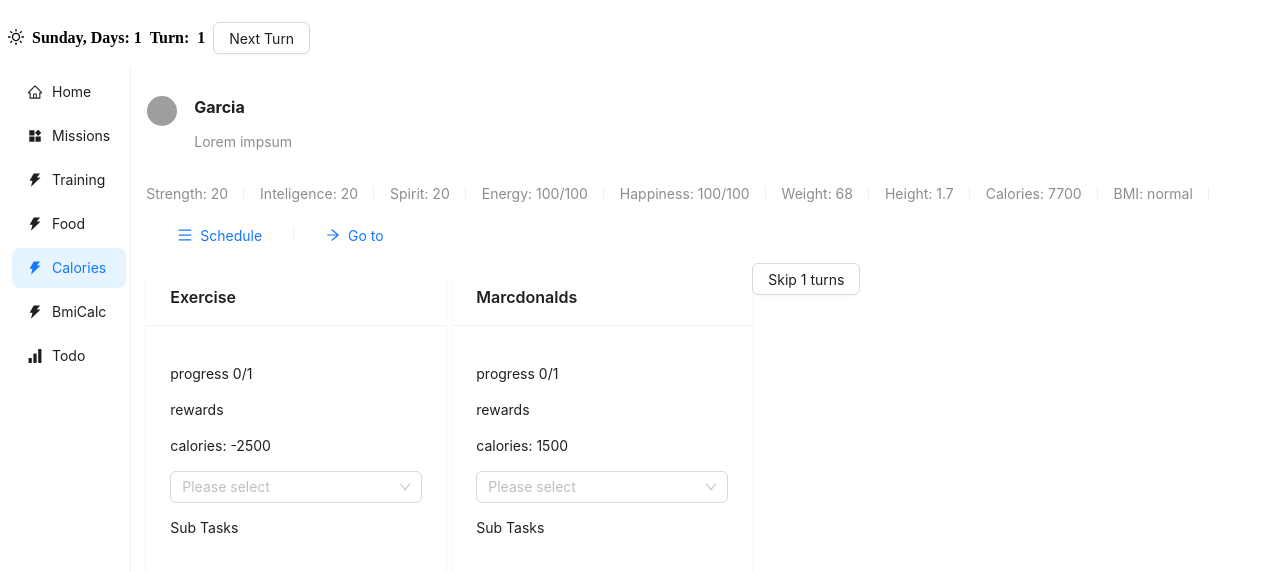
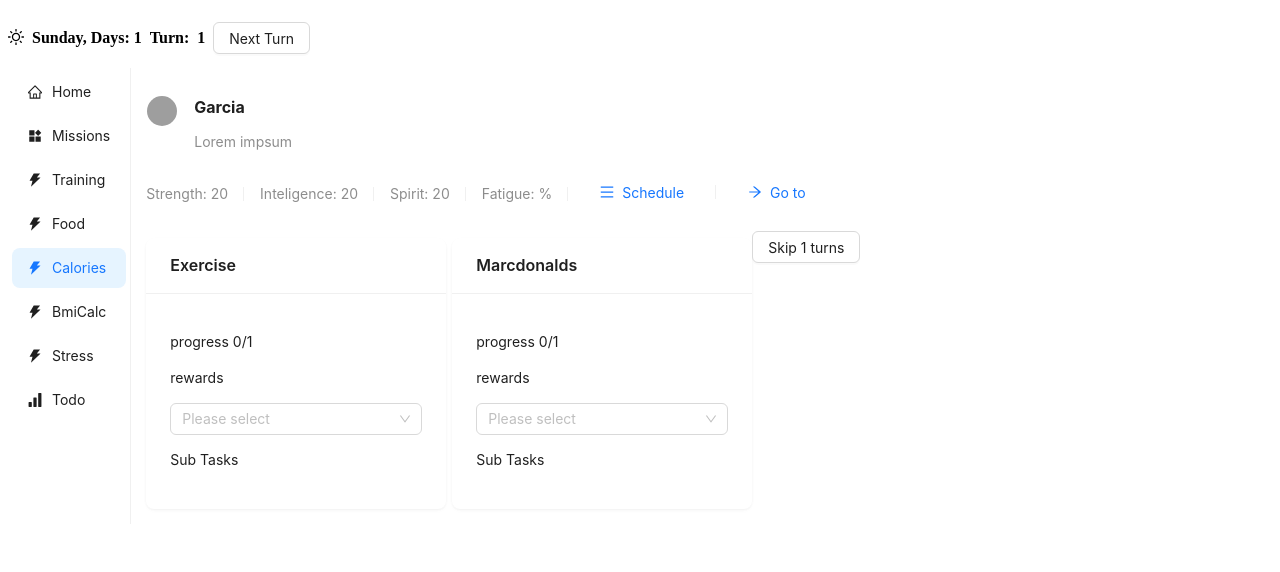
Before and after one commit to Bochi-dev/sosrebuid-reactviteantd, a React (Vite) app: page /Calories in a window 1280 px wide. Shown: the top 572 px of the page. Built offline with nearby package versions, Linux system fonts and the light colour scheme; grey boxes are pictures that could not be loaded.

Commit message:
Halve way through the fatigue feature

```diff
--- a/src/App.jsx
+++ b/src/App.jsx
@@ -8,7 +8,13 @@ SignalFilled,} from "@ant-design/icons"
 import { useState } from 'react'
 import { IconText } from "./components"
 import { Route, Routes, useNavigate, useLocation } from "react-router-dom"
-import { Main, Missions, Todo, Training, Calories, BmiCalc } from "./pages"
+import { Main,
+Missions,
+Todo,
+Training,
+Calories,
+BmiCalc,
+Stress } from "./pages"
 const daysOfWeek = ["Sunday","Monday","Tuesday","Wednesday","Thursday","Friday","Saturday"]
 
 
@@ -290,7 +296,9 @@ function SideMenu() {
             {label: "Food", key:"/Food", icon: <ThunderboltFilled/>},
             {label: "Calories", key:"/Calories", icon: <ThunderboltFilled/>},
             {label: "BmiCalc", key:"/BmiCalc", icon: <ThunderboltFilled/>},
+            {label: "Stress", key:"/Stress", icon: <ThunderboltFilled/>},
             {label: "Todo", key:"/Todo", icon: <SignalFilled/>},
+
 
         ]}>
 
@@ -349,6 +357,10 @@ function Content(operations) {
                 element={<BmiCalc/>}
             />
             <Route
+                path="/Stress"
+                element={<Stress operations={operations} />}
+            />
+            <Route
                 path="/Todo"
                 element={<Todo/>}
             />
--- a/src/components/MissionCard/MissionCard.jsx
+++ b/src/components/MissionCard/MissionCard.jsx
@@ -29,7 +29,7 @@ export function MissionCard ({missions, setMisssions, operations, timeOperations
 
             <p>rewards</p>
             {mission.reward.map((reward, index) => {
-              return <p key={index}>{reward.type}: {reward.amount}</p>
+              return <p key={index}>{reward.label}</p>
 
             })}
 
--- a/src/components/Recruits/Recruits.jsx
+++ b/src/components/Recruits/Recruits.jsx
@@ -19,7 +19,7 @@ const IcontButton = ({icon, text, action}) => (
     </Space>
 )
 
-export function Recruits({recruits}){
+export function Recruits({recruits, display}){
 
     const data = [... recruits];
     const [modalData, setModalData] = useState([])
@@ -57,12 +57,12 @@ export function Recruits({recruits}){
                 <p>Strength: {item.stats.curr_strength}</p>,
                 <p>Inteligence: {item.stats.curr_inteligence}</p>,
                 <p>Spirit: {item.stats.curr_spirit}</p>,
-                <p>Energy: {item.stats.curr_energy}/{item.stats.max_stat_value}</p>,
-                <p>Happiness: {item.stats.curr_happiness}/{item.stats.max_stat_value}</p>,
-                <p>Weight: {item.stats?.weight}</p>,
-                <p>Height: {item.stats?.height}</p>,
-                <p>Calories: {item.stats?.calories}</p>,
-                <p>BMI: {item.stats?.bmi}</p>,
+//                <p>Energy: {item.stats?.curr_energy}/{item.stats.max_stat_value}</p>,
+                <p>Fatigue: {item.stats?.fatigue_display}%</p>,
+//                <p>Weight: {item.stats?.weight}</p>,
+//                <p>Height: {item.stats?.height}</p>,
+//                <p>Calories: {item.stats?.calories}</p>,
+//                <p>BMI: {item.stats?.bmi}</p>,
                 <IcontButton icon={MenuOutlined} text="Schedule" action={() => {
                   showModal(item.id)
                 }}/>,
--- a/src/pages/Stress/Stress.jsx
+++ b/src/pages/Stress/Stress.jsx
@@ -14,32 +14,19 @@ export function Stress({operations}){
       curr_inteligence: 20,
       curr_spirit: 20,
 
-      curr_happiness: 100,
-      curr_energy: 100,
-
+      fatigue: 0.10,
+      fatigue_display:100,
       min_stat_value: 1,
       max_stat_value: 100,
-      weight: 68,
-      height: 1.7,
-      calories: caloriesOfAKg,
-      bmi: "normal"
       }
     },])
 
     const [trainings, setTrainings] = useState([
         {id:1,
         type:"mission",
-        name:"Exercise",
+        name:"Sleep",
         subs:[],
-        reward:[{type:"calories", amount:-2500}],
-        progress:0,
-        turns: 1,
-        participants:[]},
-        {id:2,
-        type:"mission",
-        name:"Marcdonalds",
-        subs:[],
-        reward:[{type:"calories", amount:1500}],
+        reward:[{type:"fatigue", amount:-0.00416*3, label: "10-8% less tired"}],
         progress:0,
         turns: 1,
         participants:[]},
@@ -47,42 +34,18 @@ export function Stress({operations}){
 
     const timeOperations = operations.operations[4]
 
-    const getBMICategory = (bmi) => {
-        if (bmi < 18) {
-          return 'Underweight';
-        } else if (bmi >= 18 && bmi < 25) {
-          return 'Normal weight';
-        } else if (bmi >= 25 && bmi < 30) {
-          return 'Overweight';
-        } else {
-          return 'Obesity';
-        }
-    };
+    const manageFatigue = (stats, amount) => {
 
+      const fatigue = stats.fatigue + amount
+      const fatigue_display = Math.floor((fatigue/0.10)*100)
 
-
-    const looseGainWeight = (stats, amount) => {
-
-      let calories = stats.calories + (amount)
-
-      console.log(calories)
-      if (calories > caloriesOfAKg){
-        calories = 0
-        stats.weight += 1
-
-      } else if (calories < 0) {
-
-        calories = caloriesOfAKg + calories
-        stats.weight -= 1
-
+      if (fatigue_display < 0.01){
+        stats.fatigue = 0.01
+        stats.fatigue_display = 1
+      } else {
+        stats.fatigue = fatigue
+        stats.fatigue_display = fatigue_display
       }
-
-      const bmi = stats.weight / stats.height**2;
-      const category = getBMICategory(bmi)
-
-      stats.calories = calories
-      stats.bmi = `${Math.floor(bmi)} - ${category}`
-
 
       return stats
     }
@@ -108,11 +71,13 @@ export function Stress({operations}){
             /*we check if the missions is scheduled for that day*/
 
             const newRewards = newMission.reward.map((reward) => {
-                  if (reward.type == "calories"){
-                    looseGainWeight(newStats, reward.amount)
+                  if (reward.type == "fatigue"){
+//                    newStats.fatigue += reward.amount
+                     manageFatigue(newStats, reward.amount)
                   }
                   return reward
                 })
+            console.log(newStats.fatigue)
             newMission.reward = newRewards
 
 
@@ -121,6 +86,8 @@ export function Stress({operations}){
           })
 
 //          newStats.curr_strength = minus1toStats(newStats.curr_strength)
+          manageFatigue(newStats, 0.00416)
+          console.log(newStats.fatigue)
           newRecruit.stats = newStats
 
 
@@ -137,7 +104,7 @@ export function Stress({operations}){
 
     console.log("timeOperations",timeOperations)
     return (<>
-        <Recruits recruits={recruits}/>
+        <Recruits recruits={recruits} />
         <MissionCard
           missions={trainings}
           setMisssions={setTrainings}
--- a/src/pages/index.js
+++ b/src/pages/index.js
@@ -4,3 +4,4 @@ export * from "./Todo"
 export * from "./Training"
 export * from "./Calories"
 export * from "./BmiCalc"
+export * from "./Stress"
```
